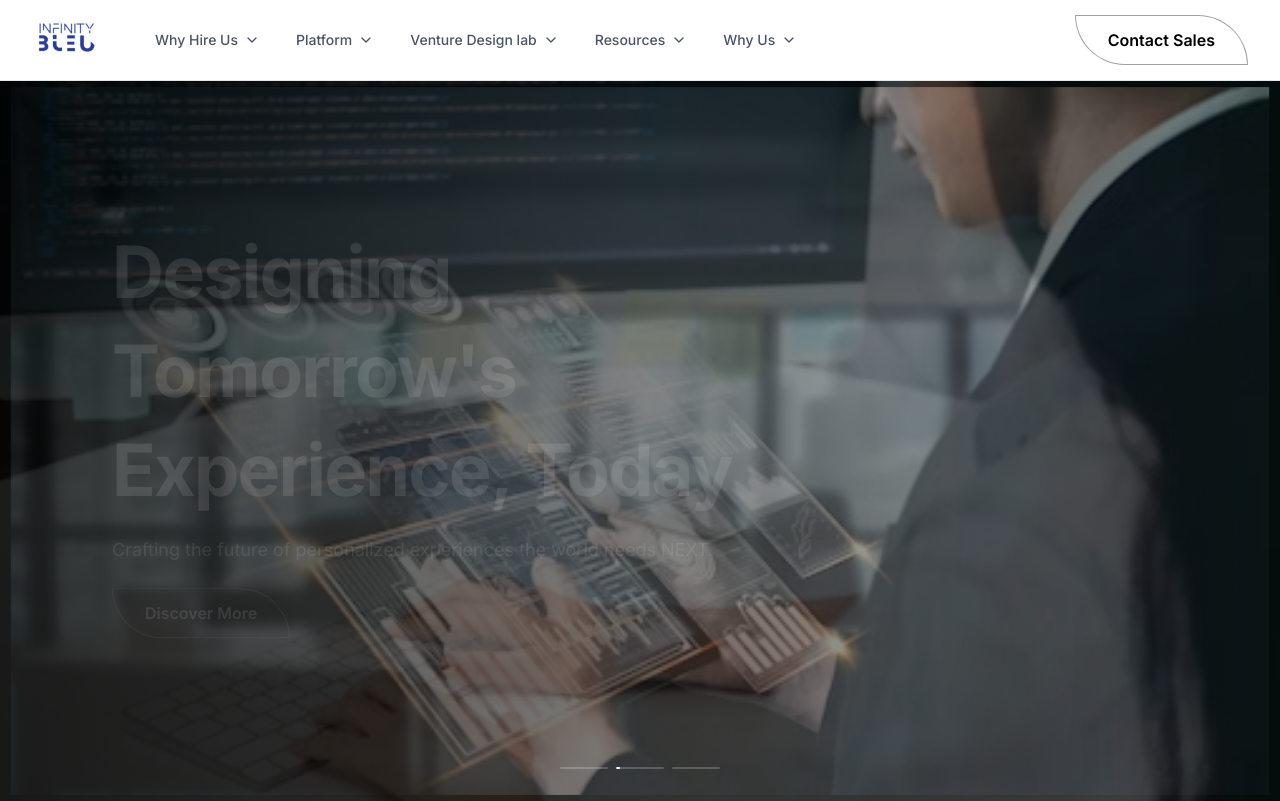
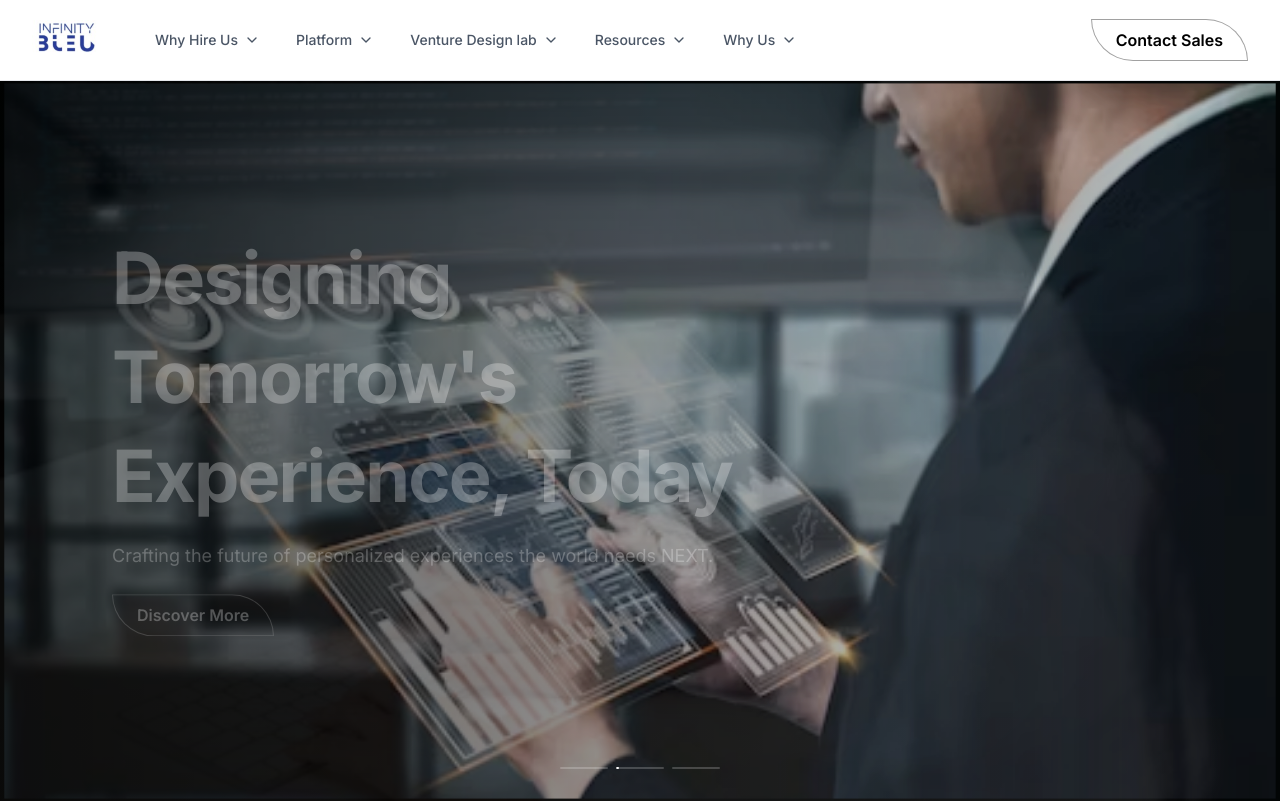
Before and after one commit to Atomic-hacks/infinitebleu, a React (Vite) app: page / in a window 1280 px wide. Shown: the top 801 px of the page. Built offline with nearby package versions, Linux system fonts and the light colour scheme.

Commit message:
fixes to the nav

```diff
--- a/src/components/NavBar.tsx
+++ b/src/components/NavBar.tsx
@@ -204,7 +204,7 @@ const MobileMenu: React.FC<{ isOpen: boolean; onClose: () => void }> = ({
   return (
     <>
       <div
-        className={`fixed inset-0 bg-black z-40 transition-opacity duration-300 md:hidden ${
+        className={`fixed inset-0 bg-black z-999 transition-opacity duration-300 md:hidden ${
           isOpen ? "opacity-50" : "opacity-0 pointer-events-none"
         }`}
         onClick={onClose}
--- a/src/components/ui/Button.tsx
+++ b/src/components/ui/Button.tsx
@@ -48,7 +48,7 @@ export default function Button({
       onMouseEnter={handleHoverStart}
       onMouseLeave={handleHoverEnd}
       onClick={onClick}
-      className={`relative overflow-hidden inline-flex items-center  hover:text-white justify-center px-8 py-3 font-semibold bg-transparent transition-all duration-300 select-none rounded-tr-full ease-in-out  rounded-bl-full border border-neutral-400 ${className}`}
+      className={`relative overflow-hidden inline-flex items-center  hover:text-white justify-center px-6 py-2 font-semibold bg-transparent transition-all duration-300 select-none rounded-tr-full ease-in-out  rounded-bl-full border border-neutral-400 ${className}`}
     >
       {/* Animated fill background */}
       <motion.span
```
